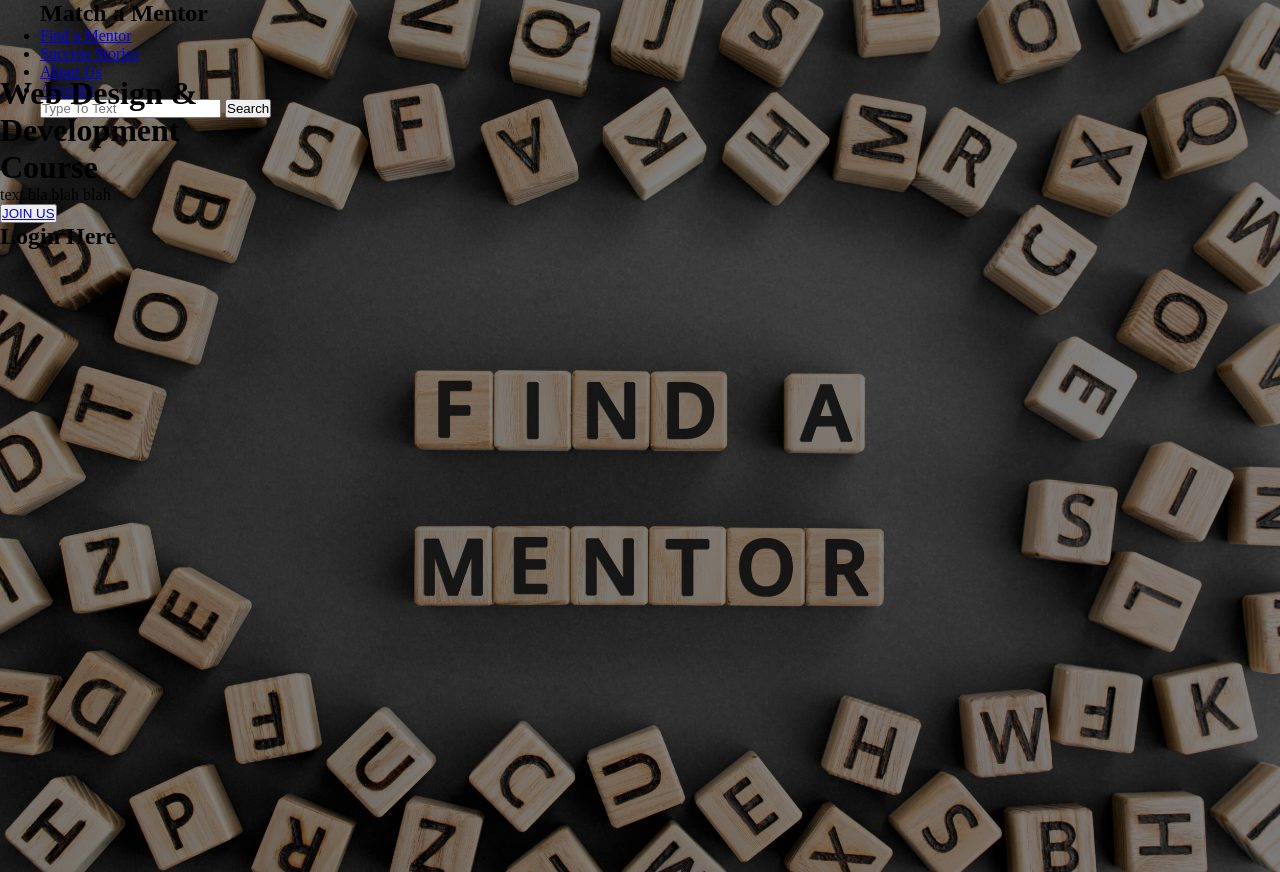
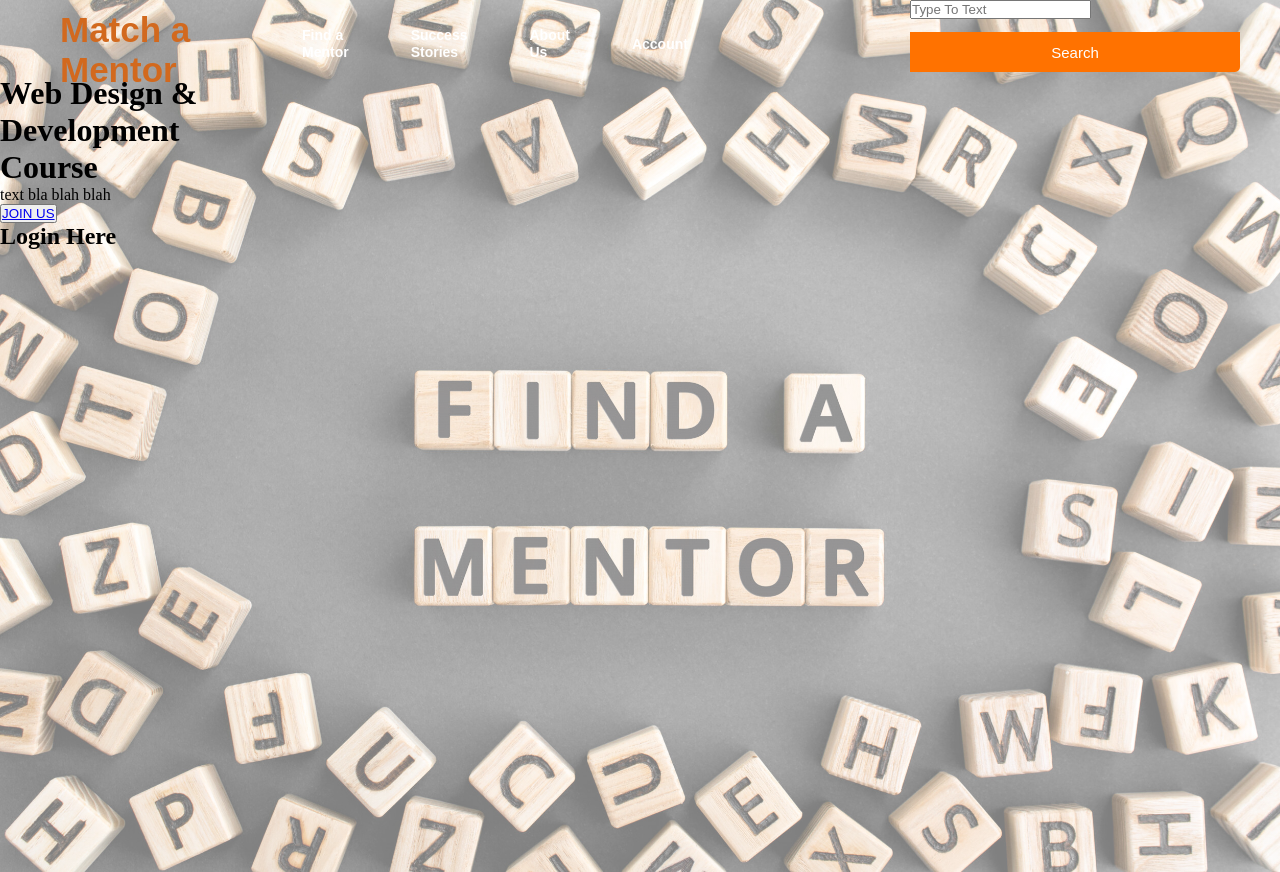
Before and after one commit to alexciechano/Mentor-website, a PHP site: page / in a window 1280 px wide. Run offline with PHP 8.4, Linux system fonts and the light colour scheme.

Commit message:
style chsnge

```diff
--- a/style.css
+++ b/style.css
@@ -6,7 +6,7 @@
 
 .main{
     width:100%;
-    background: linear-gradient(to top, rgba(0,0,0,0.5)50%,rgba(0,0,0,0.5)50%), url(mentor_photo.jpeg);
+    background: linear-gradient(to top, rgba(255, 255, 255, 0.5)50%,rgba(255, 255, 255, 0.5)50%), url(mentor_photo.jpeg);
         background-position: center;
     background-size: cover;
     height: 109vh;
@@ -18,6 +18,84 @@
     margin: auto;
 }
 
-.icon{
-    width: ;
+.icon {
+    width: 200px;
+    float: left;
+    height: 70px;
 }
+.logo {
+    color: chocolate;
+    font-size: 35px;
+    font-family: Arial;
+    padding-left: 20px;
+    float: left;
+    padding-top: 10px ;
+}
+
+.menu {
+    width: 400px;
+    float: left;
+    height: 70px;
+
+}
+
+ul {
+    float: left;
+    display: flex;
+    justify-content: center;
+    align-items: center;
+}
+
+ul li {
+    list-style: none;
+    margin-left: 62px;
+    margin-top: 27px;
+    font-size: 14px;
+}
+
+ul li a{
+    text-decoration: none;
+    color: #fff;
+    font-family: Arial;
+    font-weight: bold;
+    transition: 0.4s ease-in-out;
+}
+
+ul li a:hover {
+    color: #ff7200;
+
+}
+
+.search{
+    width: 330px;
+    float: left;
+    margin-left: 270px;
+}
+
+.srch {
+    font-family:'Times New Roman';
+    width: 200px;
+    height: 40px;
+    background: transparent;
+    border: 1px solid #ff7200;
+    margin-top: 13px;
+    color: #fff;
+    border-right: none;
+    font-size: 16px;
+    float: left;
+    padding: 10px;
+    border-bottom-left-radius: 5px;
+    border-top-left-radius: 5px;
+}
+
+.btn{
+    width: 100%;
+    height: 40px;
+    background: #ff7200;
+    border: 2px solid #ff7200;
+    margin-top: 13px;
+    color: #fff;
+    font-size: 15px;
+    border-bottom-right-radius: 5px;
+    border-bottom-right-radius: 5px;
+}
```
